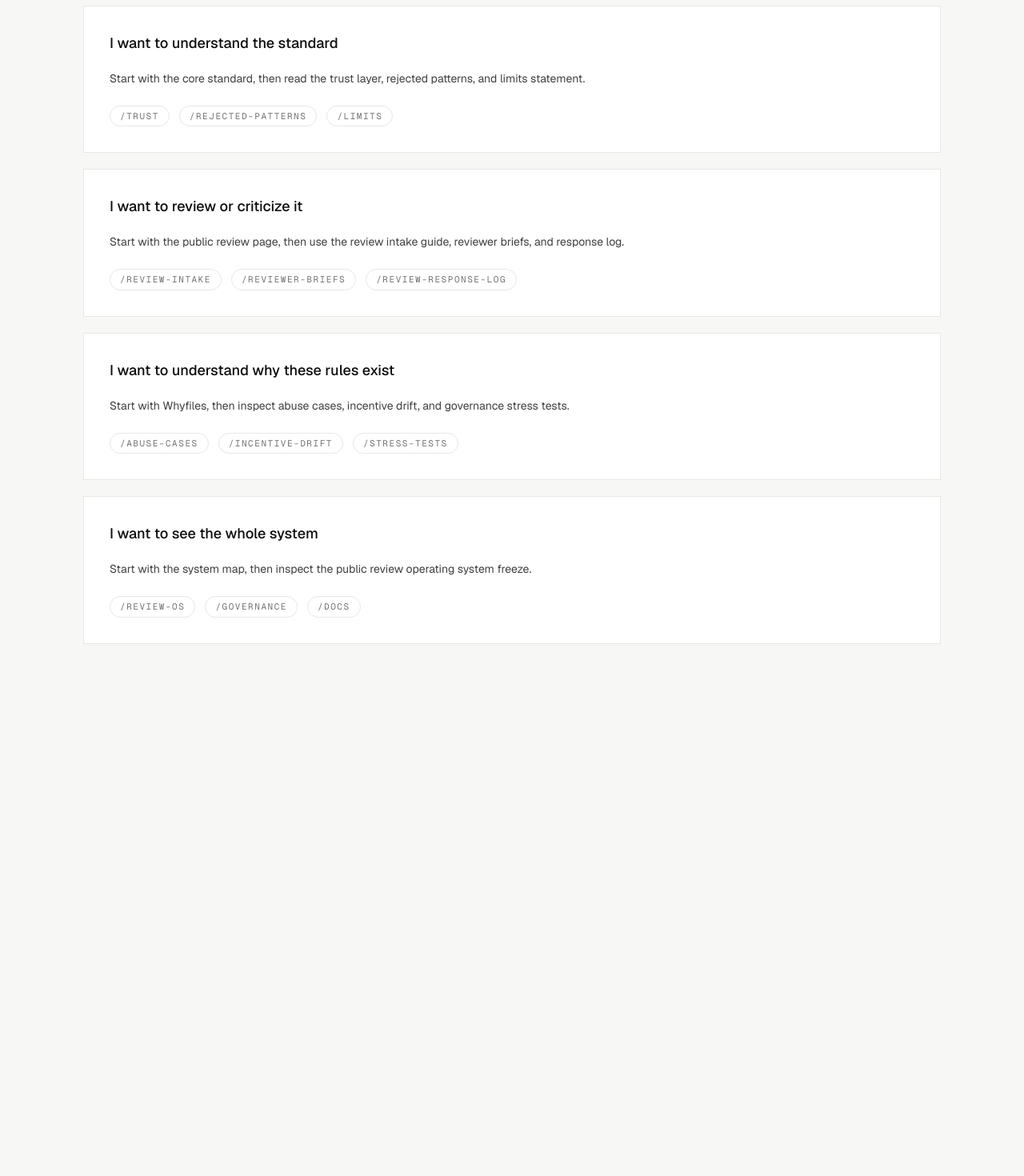
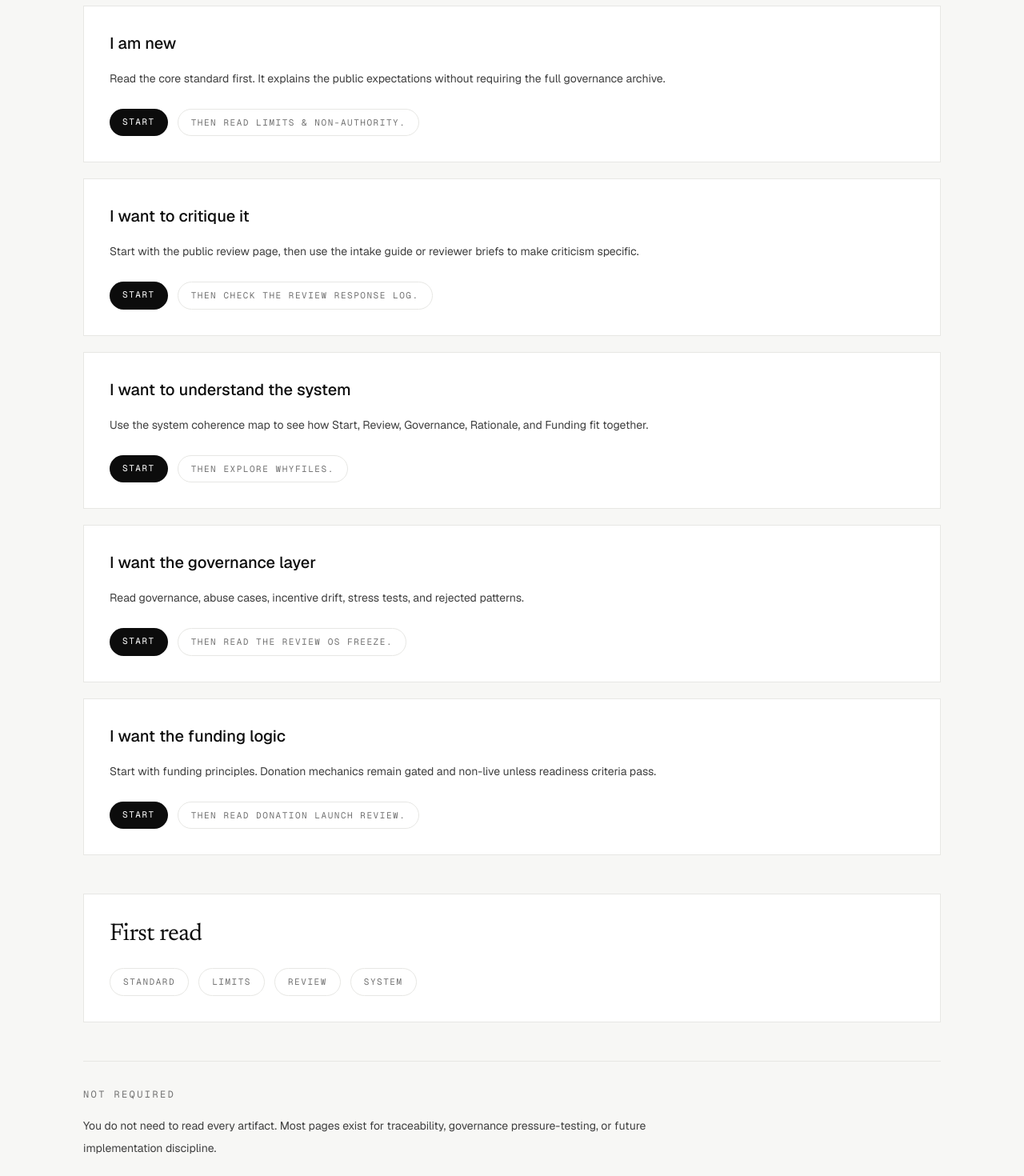
Before and after one commit to zacharymplace/creative-bridge, a Next.js app: page /start in a window 1280 px wide. Shown: the part 560-2030 px from the top of the page at 80% size. Before the commit the page ends 1477 px from the top, so only its background shows below. Built offline with nearby package versions, Linux system fonts and the light colour scheme.

Commit message:
Rebuild start page router

```diff
--- a/package.json
+++ b/package.json
@@ -1,6 +1,6 @@
 {
   "name": "creative-bridge",
-  "version": "3.13.0",
+  "version": "3.14.0",
   "private": true,
   "scripts": {
     "prebuild": "node scripts/sync-public-assets.mjs",
--- a/scripts/qa-static-export.mjs
+++ b/scripts/qa-static-export.mjs
@@ -72,6 +72,8 @@ const requiredFiles = [
   "docs/releases/v3.11.0.md",
   "docs/releases/v3.12.0.md",
   "docs/releases/v3.13.0.md",
+  "docs/releases/v3.14.0.md",
+  "docs/system/start-page-rebuild.md",
   "docs/system/homepage-section-pruning.md",
   "docs/system/narrative-hierarchy.md",
   "docs/system/public-nav-compression.md",
--- a/scripts/sync-public-assets.mjs
+++ b/scripts/sync-public-assets.mjs
@@ -64,6 +64,8 @@ const markdownFiles = [
   "releases/v3.11.0.md",
   "releases/v3.12.0.md",
   "releases/v3.13.0.md",
+  "releases/v3.14.0.md",
+  "system/start-page-rebuild.md",
   "system/homepage-section-pruning.md",
   "system/narrative-hierarchy.md",
   "system/public-nav-compression.md",
--- a/src/app/start/page.tsx
+++ b/src/app/start/page.tsx
@@ -20,52 +20,75 @@ export default function StartPage() {
 
         <div className="mt-10 border border-[var(--cb-border)] bg-[var(--cb-surface)] p-6 sm:p-8">
           <h2 className="text-base font-medium text-[var(--cb-ink)]">
-            Position
+            Thesis
           </h2>
           <p className="mt-4 text-base leading-relaxed text-[var(--cb-body)]">
-            {startHere.position}
+            {startHere.thesis}
           </p>
         </div>
 
         <section className="mt-12">
           <h2 className="cb-display text-3xl text-[var(--cb-ink)]">
-            Choose a path
+            Choose your path
           </h2>
 
           <div className="mt-6 grid gap-5">
             {startHere.paths.map((path) => (
               <article
-                key={path.href}
+                key={path.title}
                 className="border border-[var(--cb-border)] bg-[var(--cb-surface)] p-6 sm:p-8"
               >
-                <h3 className="text-lg font-medium text-[var(--cb-ink)]">
-                  <Link
-                    href={path.href}
-                    className="underline-offset-4 hover:underline"
-                  >
-                    {path.title}
-                  </Link>
+                <h3 className="text-xl font-medium text-[var(--cb-ink)]">
+                  {path.title}
                 </h3>
-
-                <p className="mt-4 text-sm leading-7 text-[var(--cb-body)]">
+                <p className="mt-4 max-w-3xl text-sm leading-7 text-[var(--cb-body)]">
                   {path.body}
                 </p>
 
-                <div className="mt-5 flex flex-wrap gap-3">
-                  {path.next.map((href) => (
-                    <Link
-                      key={href}
-                      href={href}
-                      className="rounded-full border border-[var(--cb-border)] bg-white px-3 py-1 font-mono text-[11px] uppercase tracking-[0.14em] text-[var(--cb-muted)] underline-offset-4 hover:underline"
-                    >
-                      {href}
-                    </Link>
-                  ))}
+                <div className="mt-6 flex flex-wrap gap-3">
+                  <Link
+                    href={path.href}
+                    className="rounded-full bg-[var(--cb-ink)] px-4 py-2 font-mono text-[11px] uppercase tracking-[0.14em] text-white underline-offset-4 hover:underline"
+                  >
+                    Start
+                  </Link>
+                  <Link
+                    href={path.nextHref}
+                    className="rounded-full border border-[var(--cb-border)] bg-white px-4 py-2 font-mono text-[11px] uppercase tracking-[0.14em] text-[var(--cb-muted)] underline-offset-4 hover:underline"
+                  >
+                    {path.next}
+                  </Link>
                 </div>
               </article>
             ))}
           </div>
         </section>
+
+        <section className="mt-12 border border-[var(--cb-border)] bg-[var(--cb-surface)] p-6 sm:p-8">
+          <h2 className="cb-display text-3xl text-[var(--cb-ink)]">
+            First read
+          </h2>
+          <div className="mt-6 flex flex-wrap gap-3">
+            {startHere.firstRead.map((item) => (
+              <Link
+                key={item.href}
+                href={item.href}
+                className="rounded-full border border-[var(--cb-border)] bg-white px-4 py-2 font-mono text-[11px] uppercase tracking-[0.14em] text-[var(--cb-muted)] underline-offset-4 hover:underline"
+              >
+                {item.label}
+              </Link>
+            ))}
+          </div>
+        </section>
+
+        <section className="mt-12 border-t border-[var(--cb-border)] pt-8">
+          <h2 className="font-mono text-[12px] uppercase tracking-[0.2em] text-[var(--cb-muted)]">
+            Not required
+          </h2>
+          <p className="mt-4 max-w-3xl text-sm leading-7 text-[var(--cb-body)]">
+            {startHere.notRequired}
+          </p>
+        </section>
       </section>
     </main>
   );
--- a/src/content/start/start-here.ts
+++ b/src/content/start/start-here.ts
@@ -1,38 +1,58 @@
 export const startHere = {
   title: "Start Here",
-  version: "2.5.0",
+  version: "3.14.0",
   summary:
-    "A simple entry route for people encountering The Creative Bridge for the first time.",
-  position:
-    "The system is now large enough that visitors need a clear starting path before they enter the deeper standard, review, rationale, and governance layers.",
+    "A guided router for understanding The Creative Bridge without reading the whole archive.",
+  thesis:
+    "The Creative Bridge is a public standard for AI-assisted creative work focused on collaboration, traceability, critique, and misuse resistance.",
   paths: [
     {
-      title: "I want to understand the standard",
+      title: "I am new",
       href: "/standard",
       body:
-        "Start with the core standard, then read the trust layer, rejected patterns, and limits statement.",
-      next: ["/trust", "/rejected-patterns", "/limits"],
+        "Read the core standard first. It explains the public expectations without requiring the full governance archive.",
+      next: "Then read Limits & Non-Authority.",
+      nextHref: "/limits",
     },
     {
-      title: "I want to review or criticize it",
+      title: "I want to critique it",
       href: "/review",
       body:
-        "Start with the public review page, then use the review intake guide, reviewer briefs, and response log.",
-      next: ["/review-intake", "/reviewer-briefs", "/review-response-log"],
+        "Start with the public review page, then use the intake guide or reviewer briefs to make criticism specific.",
+      next: "Then check the Review Response Log.",
+      nextHref: "/review-response-log",
     },
     {
-      title: "I want to understand why these rules exist",
-      href: "/whyfiles",
+      title: "I want to understand the system",
+      href: "/system-coherence",
       body:
-        "Start with Whyfiles, then inspect abuse cases, incentive drift, and governance stress tests.",
-      next: ["/abuse-cases", "/incentive-drift", "/stress-tests"],
+        "Use the system coherence map to see how Start, Review, Governance, Rationale, and Funding fit together.",
+      next: "Then explore Whyfiles.",
+      nextHref: "/whyfiles",
     },
     {
-      title: "I want to see the whole system",
-      href: "/system-map",
+      title: "I want the governance layer",
+      href: "/governance",
       body:
-        "Start with the system map, then inspect the public review operating system freeze.",
-      next: ["/review-os", "/governance", "/docs"],
+        "Read governance, abuse cases, incentive drift, stress tests, and rejected patterns.",
+      next: "Then read the Review OS freeze.",
+      nextHref: "/review-os",
+    },
+    {
+      title: "I want the funding logic",
+      href: "/funding",
+      body:
+        "Start with funding principles. Donation mechanics remain gated and non-live unless readiness criteria pass.",
+      next: "Then read Donation Launch Review.",
+      nextHref: "/donation-launch-review",
     },
   ],
+  firstRead: [
+    { label: "Standard", href: "/standard" },
+    { label: "Limits", href: "/limits" },
+    { label: "Review", href: "/review" },
+    { label: "System", href: "/system-coherence" },
+  ],
+  notRequired:
+    "You do not need to read every artifact. Most pages exist for traceability, governance pressure-testing, or future implementation discipline.",
 } as const;
```
Also changed, not shown: 2 other files (tests, documents, lock files or other folders).
